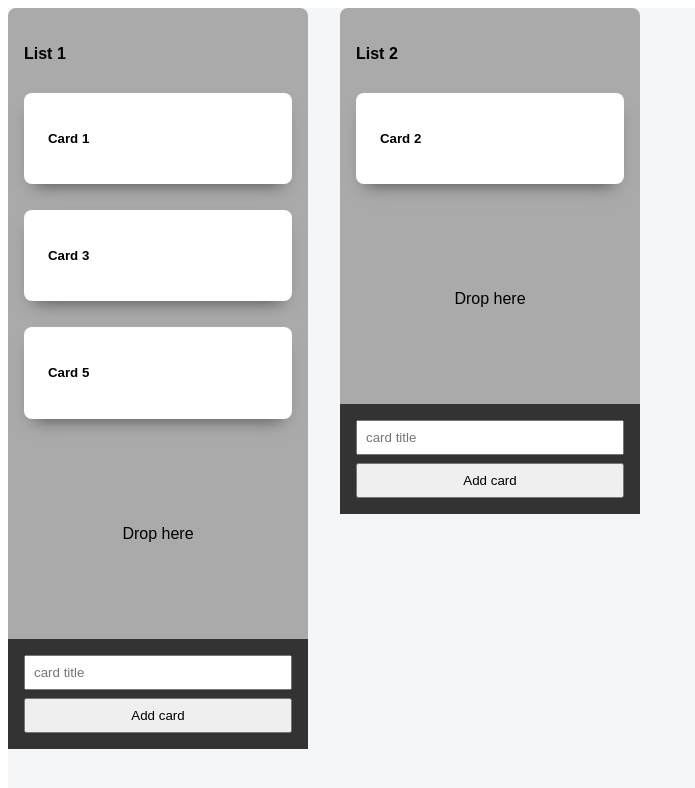
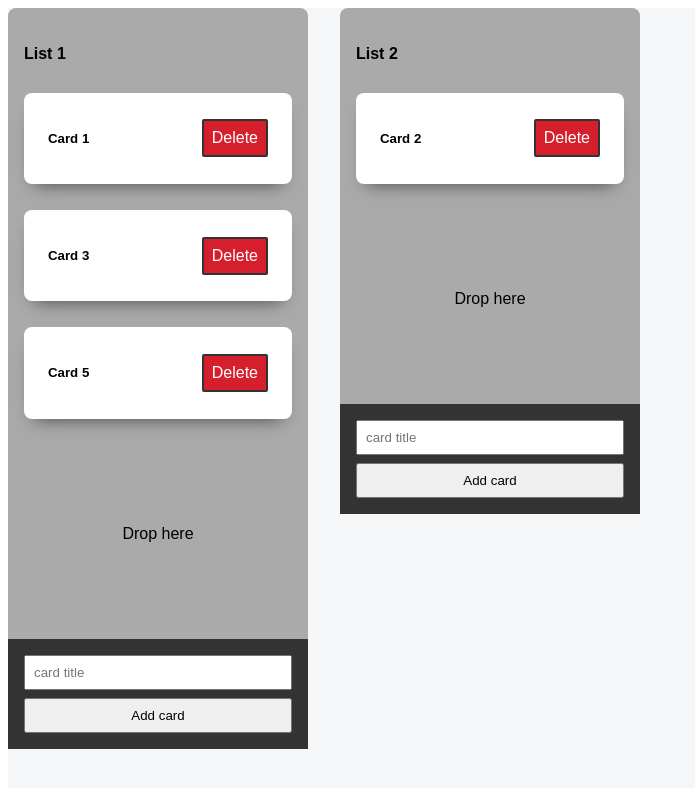
Before and after one commit to INNOVATIVEGAMER/kanban-board-sample, a React (Vite) app: page / in a window 1280 px wide. Shown: the top 788 px of the page, without its empty margins (0-695 px from the left). Built offline with nearby package versions, Linux system fonts and the light colour scheme.

Commit message:
Added delete func

```diff
--- a/src/components/Board/List.tsx
+++ b/src/components/Board/List.tsx
@@ -12,9 +12,16 @@ type Props = {
     newListId: listIDs,
     targetCardId: string
   ) => void;
+  handleDeleteCard: (cardId: string, currentlistID: listIDs) => void;
 };
 
-const List = ({ cards, listID, title, cardChangeHandler }: Props) => {
+const List = ({
+  cards,
+  listID,
+  title,
+  cardChangeHandler,
+  handleDeleteCard,
+}: Props) => {
   const sortedCards = cards.sort((a, b) => a.order - b.order);
 
   const onDragEnterHandler = (e: DragEvent<HTMLDivElement>) => {
@@ -50,6 +57,7 @@ const List = ({ cards, listID, title, cardChangeHandler }: Props) => {
             id={c.id}
             listID={listID}
             title={c.title}
+            handleDeleteCard={handleDeleteCard}
           />
         ))}
         <div className={styles.dropText}>Drop here</div>
--- a/src/components/Card/Card.module.scss
+++ b/src/components/Card/Card.module.scss
@@ -5,6 +5,25 @@
   box-shadow: 0px 10px 17px -10px rgba(0, 0, 0, 0.59);
   margin-bottom: 10px;
   position: relative;
+
+  display: flex;
+  align-items: center;
+  justify-content: space-between;
+
+  .delete {
+    all: unset;
+
+    padding: 0.5rem;
+    background-color: #d51f2c;
+    color: #fff;
+    border: 2px solid #333;
+    border-radius: 2px;
+
+    &:hover {
+      cursor: pointer;
+      filter: brightness(80%);
+    }
+  }
 }
 
 .hidden {
--- a/src/components/Card/Card.tsx
+++ b/src/components/Card/Card.tsx
@@ -6,9 +6,10 @@ type Props = {
   id: string;
   title: string;
   listID: listIDs;
+  handleDeleteCard: (cardId: string, currentlistID: listIDs) => void;
 };
 
-const Card = ({ id, listID, title }: Props) => {
+const Card = ({ id, listID, title, handleDeleteCard }: Props) => {
   const [onHold, setOnHold] = useState(false);
 
   const dragStartHandler = (e: DragEvent<HTMLDivElement>) => {
@@ -31,6 +32,12 @@ const Card = ({ id, listID, title }: Props) => {
       onDragEnd={dragEndHandler}
     >
       <h5>{title}</h5>
+      <button
+        className={styles.delete}
+        onClick={() => handleDeleteCard(id, listID)}
+      >
+        Delete
+      </button>
     </div>
   );
 };
--- a/src/components/Kanban/Kanban.tsx
+++ b/src/components/Kanban/Kanban.tsx
@@ -88,6 +88,19 @@ const Kanban = () => {
     e.currentTarget.reset();
   };
 
+  const handleDeleteCard = (cardId: string, currentlistID: listIDs) => {
+    const remainList = data[currentlistID]
+      .filter((item) => item.id !== cardId)
+      .sort((a, b) => a.order - b.order)
+      .map((item, i) => {
+        return { ...item, order: i + 1 };
+      });
+
+    setData((d) => {
+      return { ...d, [currentlistID]: remainList };
+    });
+  };
+
   const cardChangeHandler = (
     cardInfo: card,
     newListId: listIDs,
@@ -161,6 +174,7 @@ const Kanban = () => {
             title={l.title}
             listID={l.listID}
             cardChangeHandler={cardChangeHandler}
+            handleDeleteCard={handleDeleteCard}
           />
 
           <form className={styles.add} onSubmit={handleAddCard} id={l.listID}>
```
